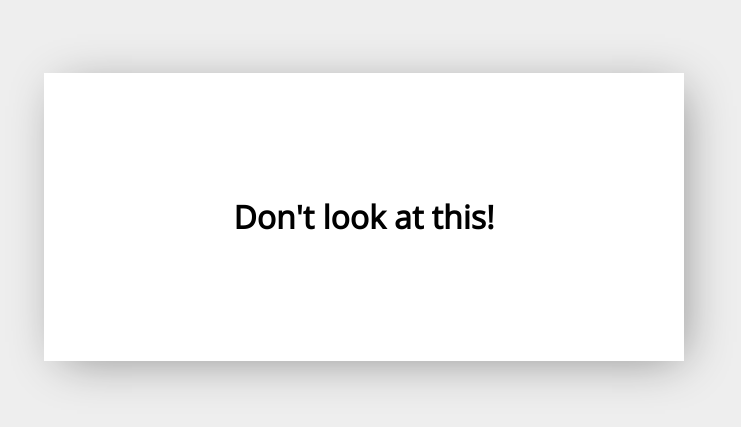
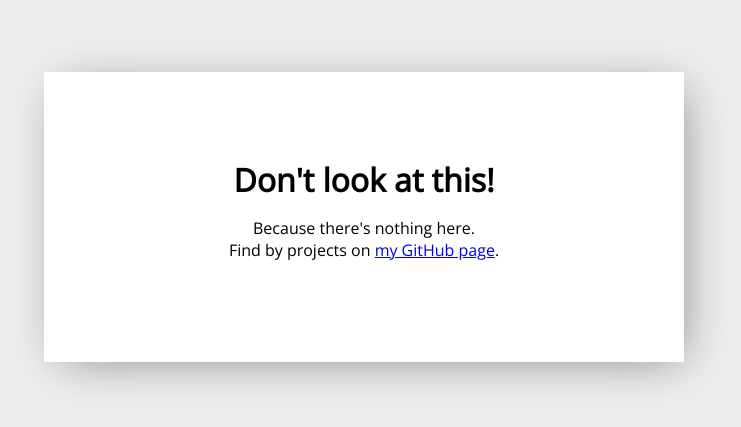
Before and after one commit to vzwGrey/vzwGrey.github.io, a plain HTML site: page index.html in a window 1280 px wide. Shown: the part 183-610 px from the top of the page, without its empty margins (276-1017 px from the left). Drawn offline with nearby package versions, Linux system fonts and the light colour scheme.

Commit message:
Add paragraph with github link and change styling a bit

```diff
--- a/index.css
+++ b/index.css
@@ -1,27 +1,29 @@
 body {
 	background: #eee;
 	height: 100%;
+	width: 100%;
 	margin: 0;
-	width: 100%;
 }
 
 .container {
+	font-family: "Open Sans", sans-serif;
 	background: #fff;
 	box-shadow: 7px 7px 46px -10px rgba(0,0,0,0.43);
-	height: 18rem;
+	width: 640px;
+	height: 290px;
 	left: 50%;
+	top: 50%;
+	transform: translate(-50%, -50%);
 	padding: 0;
 	position: absolute;
-	top: 50%;
-	transform: translate(-50%, -50%);
-	width: 40rem;
+	text-align: center;
+	display: flex;
+	flex-direction: column;
+	justify-content: center;
 }
 
 h1 {
-	font-family: "Open Sans", sans-serif;
 	font-size: 2rem;
-	line-height: 18rem;
 	margin: 0;
 	padding: 0;
-	text-align: center;
 }
--- a/index.html
+++ b/index.html
@@ -8,6 +8,10 @@
 	<body>
 		<div class="container">
 			<h1>Don't look at this!</h1>
+			<p>
+				Because there's nothing here. <br>
+				Find by projects on <a href="https://github.com/vzwGrey/">my GitHub page</a>.
+			</p>
 		</div>
 	</body>
 </html>
```
